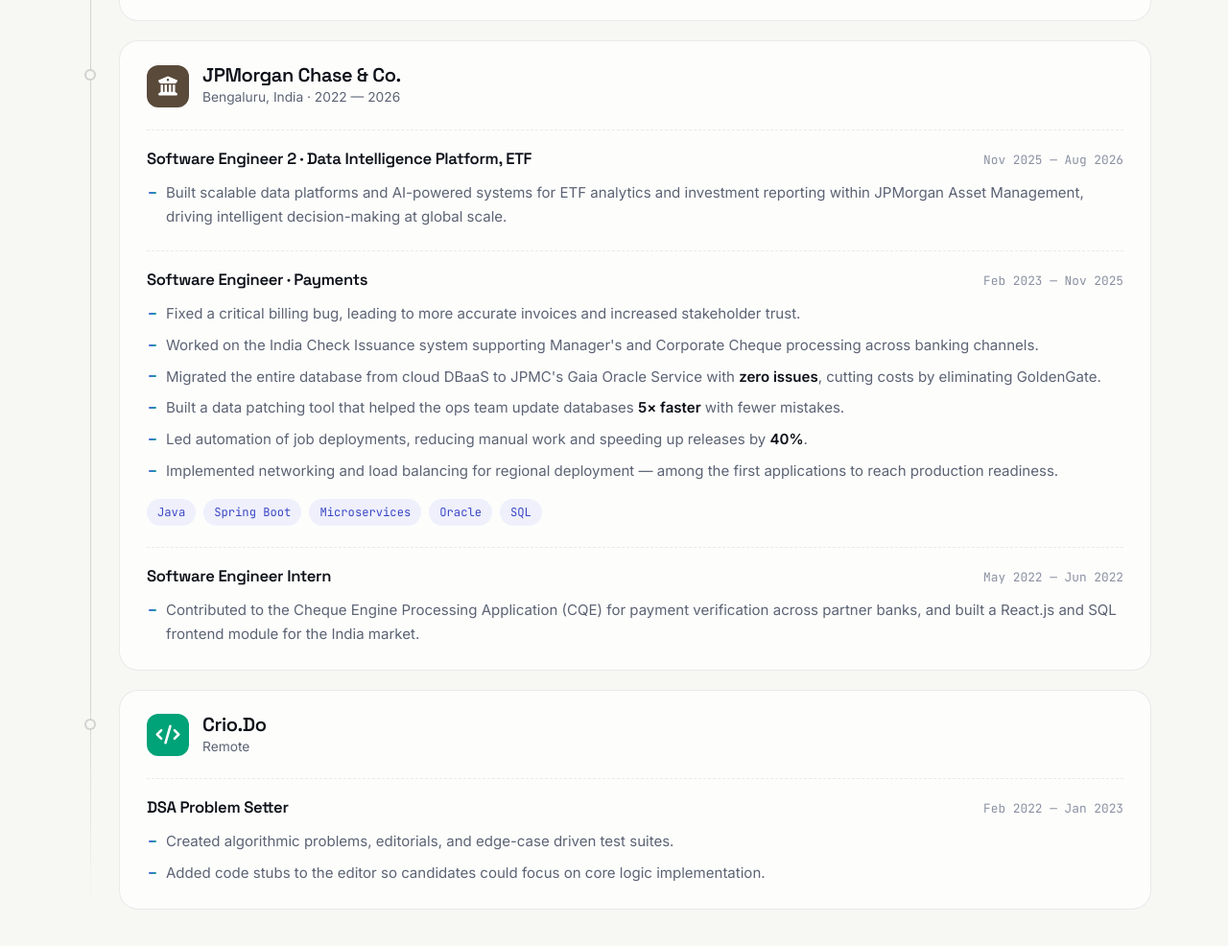
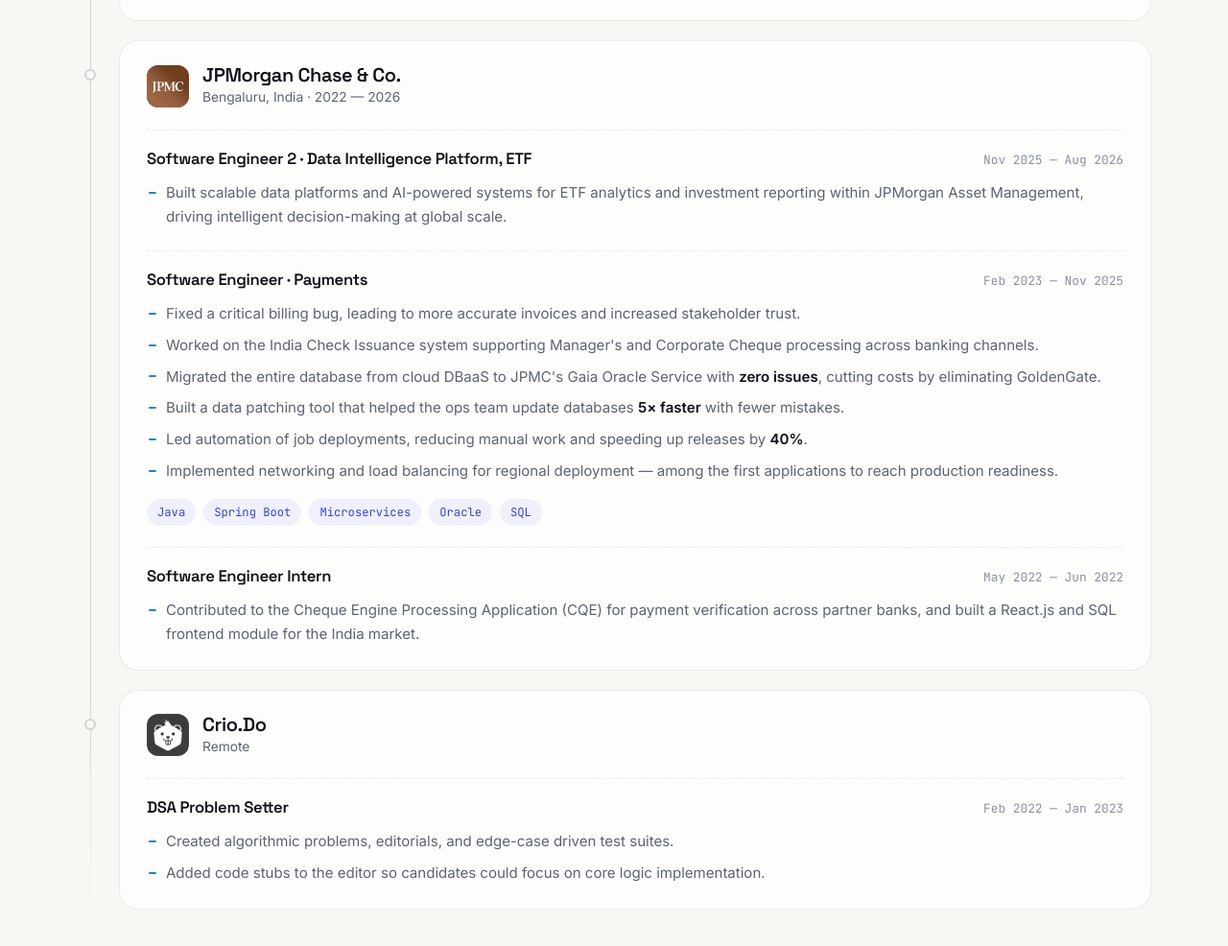
Before and after one commit to aagamjain04/aagamjain, a plain HTML site: page index.html in a window 1280 px wide. Shown: the part 1889-2875 px from the top of the page at 96% size. Drawn offline with Linux system fonts and the light colour scheme.

Commit message:
Use official company logos for JPMorgan Chase and Crio.Do

```diff
--- a/index.html
+++ b/index.html
@@ -253,7 +253,7 @@
             <div class="company-rail" aria-hidden="true"><span class="rail-dot"></span></div>
             <div class="card company-card">
               <header class="company-header">
-                <div class="company-logo logo-jpmc" aria-hidden="true"><i class="fas fa-building-columns"></i></div>
+                <div class="company-logo logo-jpmc"><img src="assets/logo-jpmc.jpg" alt="JPMorgan Chase &amp; Co. logo" width="44" height="44" loading="lazy"></div>
                 <div>
                   <h3>JPMorgan Chase &amp; Co.</h3>
                   <p class="company-sub">Bengaluru, India · 2022 — 2026</p>
@@ -311,7 +311,7 @@
             <div class="company-rail" aria-hidden="true"><span class="rail-dot"></span></div>
             <div class="card company-card">
               <header class="company-header">
-                <div class="company-logo logo-crio" aria-hidden="true"><i class="fas fa-code"></i></div>
+                <div class="company-logo logo-crio"><img src="assets/logo-crio.png" alt="Crio.Do logo" width="44" height="44" loading="lazy"></div>
                 <div>
                   <h3>Crio.Do</h3>
                   <p class="company-sub">Remote</p>
--- a/style/style.css
+++ b/style/style.css
@@ -624,13 +624,20 @@ strong {
   width: 44px;
   height: 44px;
   border-radius: 12px;
+  overflow: hidden;
   font-size: 1.25rem;
   color: #fff;
 }
 
+.company-logo img {
+  width: 100%;
+  height: 100%;
+  object-fit: cover;
+}
+
 .logo-salesforce { background: #00a1e0; }
 .logo-jpmc { background: #5a4a3a; }
-.logo-crio { background: #00a278; }
+.logo-crio { background: transparent; }
 
 .badge {
   margin-left: auto;
```
Also changed, not shown: assets/logo-crio.png (added), assets/logo-jpmc.jpg (added).
